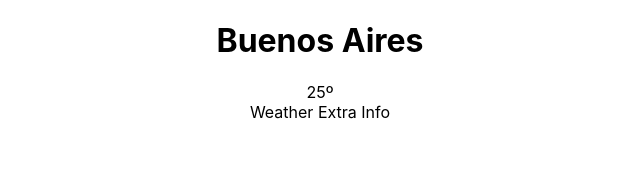
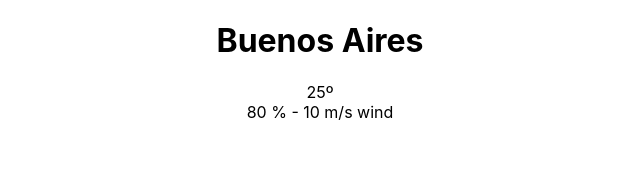
Before and after one commit to MatiasNAmendola/weather-app, a React (Create React App) app: page / in a window 1280 px wide. Shown: the top 192 px of the page, without its empty margins (320-960 px from the left). Built offline with nearby package versions, Linux system fonts and the light colour scheme.

Commit message:
Basic parameters
Concepts: parameters, destructuring & template literal

```diff
--- a/src/components/WeatherData.js
+++ b/src/components/WeatherData.js
@@ -6,7 +6,7 @@ import WeatherExtraInfo from './WeatherExtraInfo';
 const WeatherData = () => (
     <div>
         <WeatherTemperature />
-        <WeatherExtraInfo />
+        <WeatherExtraInfo humidity={80} wind={"10 m/s"} />
     </div>
 );
 
--- a/src/components/WeatherExtraInfo.js
+++ b/src/components/WeatherExtraInfo.js
@@ -1,8 +1,11 @@
 import React from 'react';
 
 // functional component
-const WeatherExtraInfo = () => (
-    <div>Weather Extra Info</div>
+const WeatherExtraInfo = ({ humidity, wind }) => (
+    <div>
+        <span>{`${humidity} % - `}</span>
+        <span>{`${wind} wind`}</span>
+    </div>
 );
 
 export default WeatherExtraInfo;
```
Also changed, not shown: 4 other files (tests, documents, lock files or other folders).
